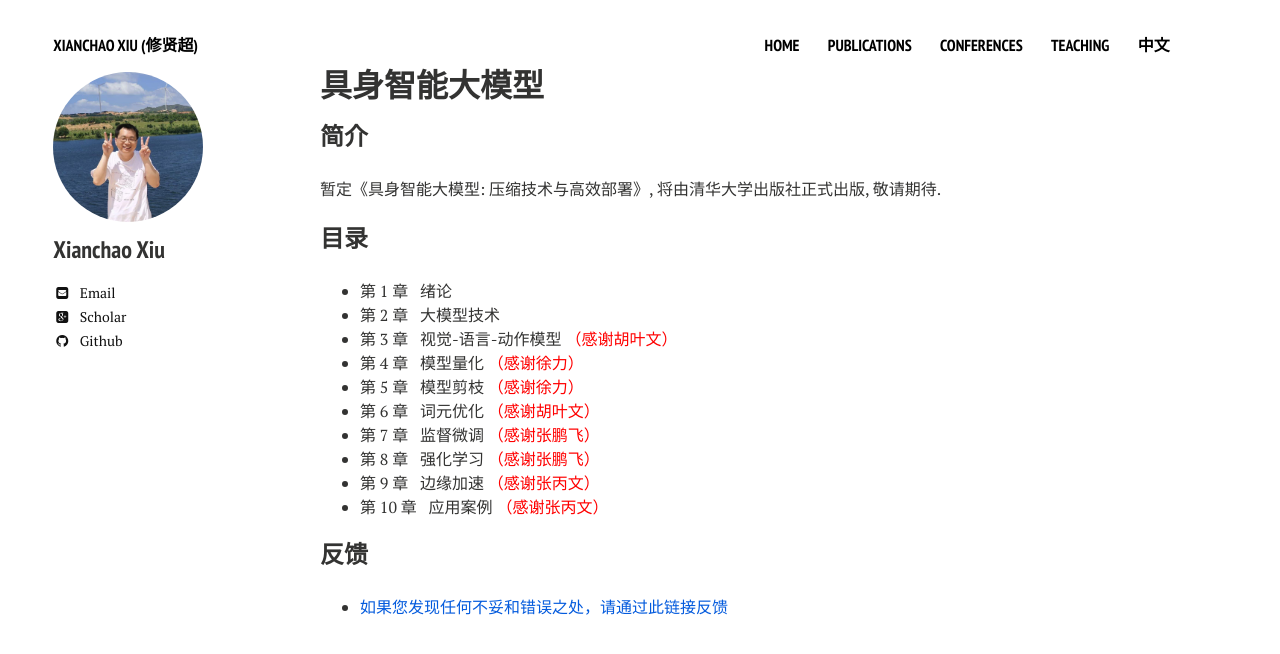
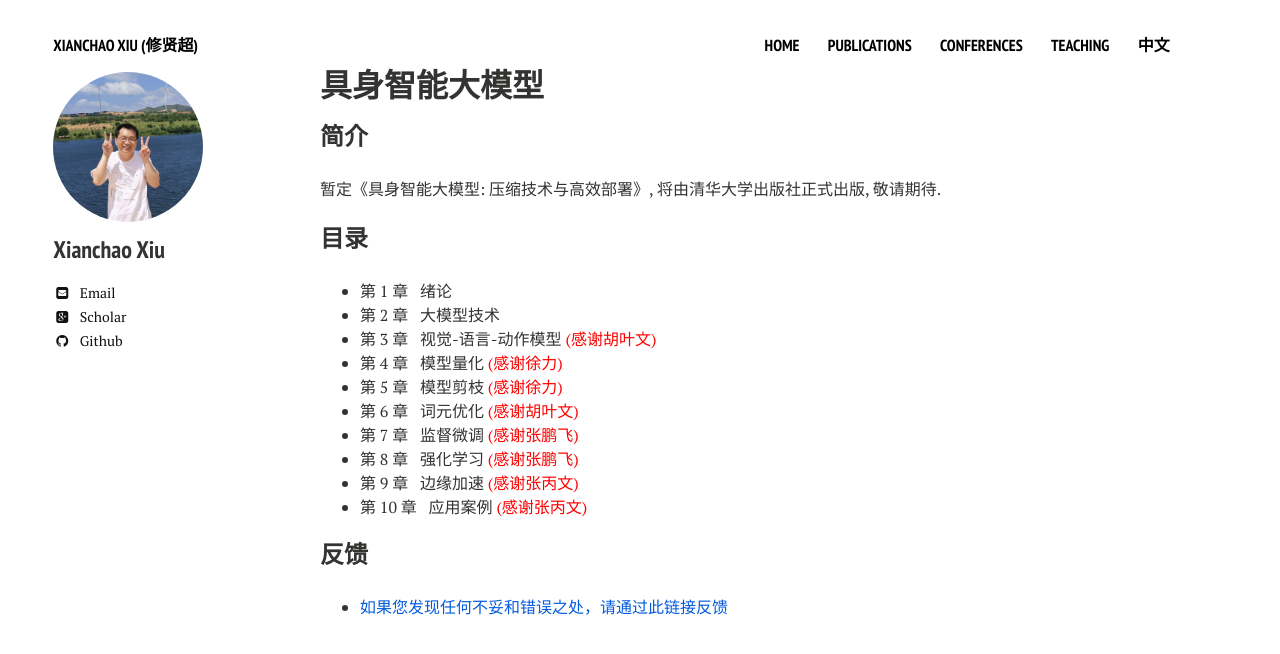
Before and after one commit to xianchaoxiu/xianchaoxiu.github.io, a Jekyll site: the page built from chinese/book/VLA/index.md, in a window 1280 px wide. Shown: the top 654 px of the page. Built offline with Jekyll 4.4.1, drawn with Linux system fonts in a browser that asks for light colours; nearby versions of some CDN libraries.

Commit message:
Update index.md

```diff
--- a/chinese/book/VLA/index.md
+++ b/chinese/book/VLA/index.md
@@ -13,14 +13,14 @@ share: false
 
 * 第 1 章 &nbsp;  绪论 <br>
 * 第 2 章 &nbsp;  大模型技术 <br>
-* 第 3 章 &nbsp;  视觉-语言-动作模型   <span style="color:#ff0000">（感谢胡叶文）</span>  <br>
-* 第 4 章 &nbsp;  模型量化  <span style="color:#ff0000">（感谢徐力）</span>  <br>
-* 第 5 章 &nbsp;  模型剪枝  <span style="color:#ff0000">（感谢徐力）</span>  <br>
-* 第 6 章 &nbsp;  词元优化  <span style="color:#ff0000">（感谢胡叶文）</span>  <br>
-* 第 7 章 &nbsp;  监督微调   <span style="color:#ff0000">（感谢张鹏飞）</span> <br>
-* 第 8 章 &nbsp;  强化学习   <span style="color:#ff0000">（感谢张鹏飞）</span> <br>
-* 第 9 章 &nbsp;  边缘加速    <span style="color:#ff0000">（感谢张丙文）</span> <br>
-* 第 10 章 &nbsp;  应用案例   <span style="color:#ff0000">（感谢张丙文）</span>  <br>
+* 第 3 章 &nbsp;  视觉-语言-动作模型   <span style="color:#ff0000">(感谢胡叶文)</span>  <br>
+* 第 4 章 &nbsp;  模型量化  <span style="color:#ff0000">(感谢徐力)</span>  <br>
+* 第 5 章 &nbsp;  模型剪枝  <span style="color:#ff0000">(感谢徐力)</span>  <br>
+* 第 6 章 &nbsp;  词元优化  <span style="color:#ff0000">(感谢胡叶文)</span>  <br>
+* 第 7 章 &nbsp;  监督微调   <span style="color:#ff0000">(感谢张鹏飞)</span> <br>
+* 第 8 章 &nbsp;  强化学习   <span style="color:#ff0000">(感谢张鹏飞)</span> <br>
+* 第 9 章 &nbsp;  边缘加速    <span style="color:#ff0000">(感谢张丙文)</span> <br>
+* 第 10 章 &nbsp;  应用案例   <span style="color:#ff0000">(感谢张丙文)</span>  <br>
 
 
 ### 反馈
```
